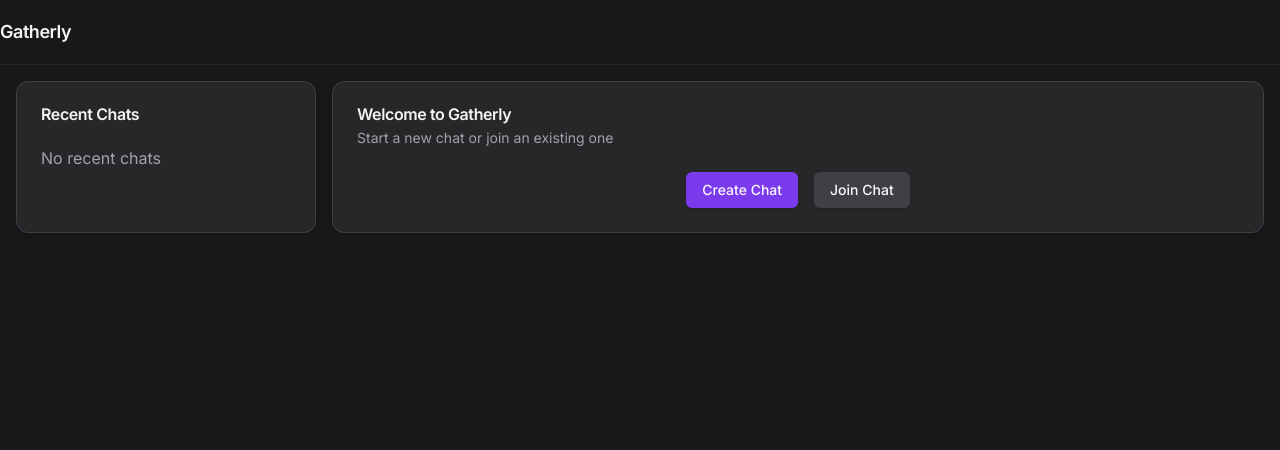
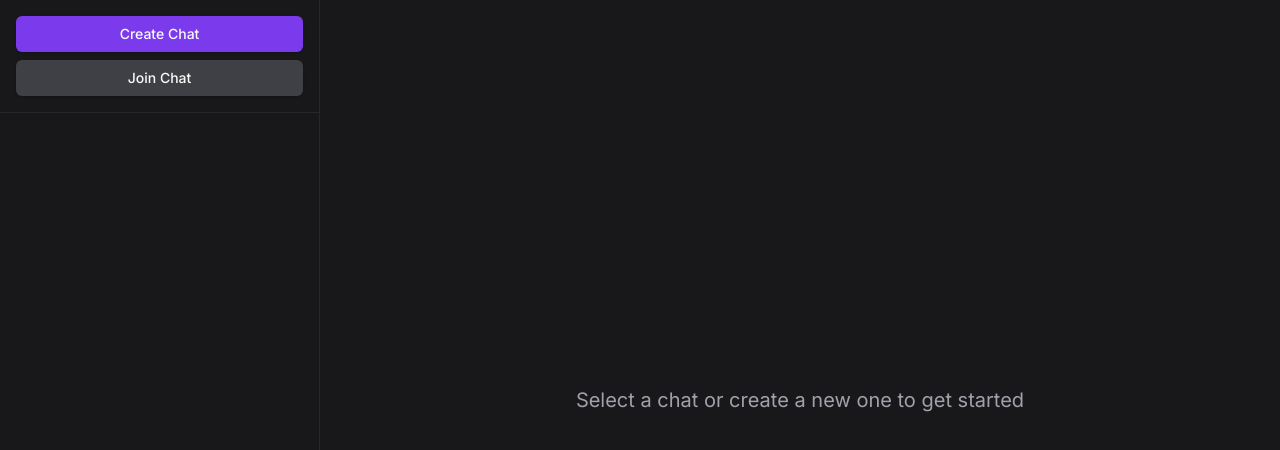
Before and after one commit to nithinag10/getherly-frontend, a Next.js app: page /dashboard in a window 1280 px wide. Shown: the top 450 px of the page. Built offline with nearby package versions, Linux system fonts and the light colour scheme.

Commit message:
added recent chats loging and using user id for fetching

```diff
--- a/app/actions/auth.ts
+++ b/app/actions/auth.ts
@@ -25,7 +25,12 @@ export async function login(prevState: any, formData: FormData) {
     const data = await response.json();
 
     cookies().set("token", data.token, {
-      httpOnly: true,
+      secure: process.env.NODE_ENV === "production",
+      maxAge: 60 * 60 * 24 * 7, // 1 week
+      path: "/",
+    });
+
+    cookies().set("userId", data.user_id, {
       secure: process.env.NODE_ENV === "production",
       maxAge: 60 * 60 * 24 * 7, // 1 week
       path: "/",
@@ -61,7 +66,6 @@ export async function register(prevState: any, formData: FormData) {
     const data = await response.json();
 
     cookies().set("token", data.token, {
-      httpOnly: true,
       secure: process.env.NODE_ENV === "production",
       maxAge: 60 * 60 * 24 * 7, // 1 week
       path: "/",
--- a/app/chat/[id]/page.tsx
+++ b/app/chat/[id]/page.tsx
@@ -6,9 +6,11 @@ import { Button } from '@/components/ui/button'
 import { Input } from '@/components/ui/input'
 import { getMessages, sendMessage, getSummary } from '../../services/api'
 import { Loader2 } from 'lucide-react' // Add this import
+import { useUserId } from '@/hooks/useUserId'
 
 export default function ChatPage() {
   const { id } = useParams()
+  const userId = useUserId()
   const [messages, setMessages] = useState([])
   const [newMessage, setNewMessage] = useState('')
   const [summary, setSummary] = useState(null)
@@ -51,9 +53,8 @@ export default function ChatPage() {
   }, [id])
 
   const handleSendMessage = async () => {
-    if (!id || !newMessage.trim()) return
+    if (!id || !newMessage.trim() || !userId) return
 
-    const userId = '43398710-349f-41da-b29b-0f90094fafdc'
     const tempMessage = {
       tempId: `temp-${Date.now()}`,
       sender_id: userId,
--- a/app/dashboard/page.tsx
+++ b/app/dashboard/page.tsx
@@ -1,50 +1,80 @@
 'use client'
 
-import { useState } from 'react'
+import { useState, useEffect } from 'react'
+import { useRouter } from 'next/navigation'
+import { getUserChats } from '../../services/api'
+import { useUserId } from '@/hooks/useUserId'
 import { Button } from '@/components/ui/button'
-import { Card, CardContent, CardDescription, CardHeader, CardTitle } from '@/components/ui/card'
 import { CreateChatModal } from '../../components/create-chat-modal'
 import { JoinChatModal } from '../../components/join-chat-modal'
 
 export default function Dashboard() {
+  const router = useRouter()
+  const userId = useUserId()
+  const [chats, setChats] = useState([])
   const [isCreateModalOpen, setIsCreateModalOpen] = useState(false)
   const [isJoinModalOpen, setIsJoinModalOpen] = useState(false)
 
+  useEffect(() => {
+    const loadChats = async () => {
+      if (!userId) return
+      try {
+        const response = await getUserChats(userId)
+        setChats(response.chats)
+      } catch (error) {
+        console.error('Failed to load chats:', error)
+      }
+    }
+    loadChats()
+  }, [userId])
+
+  const handleChatClick = (chatId: string) => {
+    router.push(`/chat/${chatId}`)
+  }
+
   return (
-    <div className="min-h-screen bg-zinc-900 text-zinc-100">
-      <header className="border-b border-zinc-800 bg-zinc-900/50 backdrop-blur-sm sticky top-0 z-50">
-        <div className="container flex h-16 items-center">
-          <span className="text-lg font-semibold tracking-tight">Gatherly</span>
+    <div className="flex h-screen bg-zinc-900">
+      {/* Sidebar */}
+      <div className="w-80 border-r border-zinc-800 flex flex-col">
+        <div className="p-4 border-b border-zinc-800">
+          <div className="space-y-2">
+            <Button
+              className="w-full bg-violet-600 hover:bg-violet-700"
+              onClick={() => setIsCreateModalOpen(true)}
+            >
+              Create Chat
+            </Button>
+            <Button
+              className="w-full bg-zinc-700 hover:bg-zinc-600"
+              onClick={() => setIsJoinModalOpen(true)}
+            >
+              Join Chat
+            </Button>
+          </div>
         </div>
-      </header>
 
-      <main className="container mx-auto p-4">
-        <div className="grid md:grid-cols-4 gap-4">
-          <Card className="md:col-span-1 bg-zinc-800 border-zinc-700">
-            <CardHeader>
-              <CardTitle className="text-zinc-100">Recent Chats</CardTitle>
-            </CardHeader>
-            <CardContent>
-              <p className="text-zinc-400">No recent chats</p>
-            </CardContent>
-          </Card>
+        <div className="flex-1 overflow-y-auto">
+          {chats.map((chat) => (
+            <div
+              key={chat.id}
+              onClick={() => handleChatClick(chat.id)}
+              className="p-4 hover:bg-zinc-800 cursor-pointer border-b border-zinc-800"
+            >
+              <h3 className="font-semibold text-zinc-100">{chat.chat_name}</h3>
+              <p className="text-sm text-zinc-400 truncate">{chat.agenda}</p>
+              {chat.last_message && (
+                <p className="text-sm text-zinc-500 mt-1 truncate">{chat.last_message}</p>
+              )}
+              <p className="text-xs text-zinc-600 mt-1">{chat.participant_count} participants</p>
+            </div>
+          ))}
+        </div>
+      </div>
 
-          <Card className="md:col-span-3 bg-zinc-800 border-zinc-700">
-            <CardHeader>
-              <CardTitle className="text-zinc-100">Welcome to Gatherly</CardTitle>
-              <CardDescription className="text-zinc-400">Start a new chat or join an existing one</CardDescription>
-            </CardHeader>
-            <CardContent className="flex justify-center gap-4">
-              <Button onClick={() => setIsCreateModalOpen(true)} className="bg-violet-600 hover:bg-violet-700">
-                Create Chat
-              </Button>
-              <Button onClick={() => setIsJoinModalOpen(true)} className="bg-zinc-700 hover:bg-zinc-600">
-                Join Chat
-              </Button>
-            </CardContent>
-          </Card>
-        </div>
-      </main>
+      {/* Main Content */}
+      <div className="flex-1 flex items-center justify-center">
+        <p className="text-xl text-zinc-400">Select a chat or create a new one to get started</p>
+      </div>
 
       <CreateChatModal isOpen={isCreateModalOpen} onClose={() => setIsCreateModalOpen(false)} />
       <JoinChatModal isOpen={isJoinModalOpen} onClose={() => setIsJoinModalOpen(false)} />
--- a/components/create-chat-modal.tsx
+++ b/components/create-chat-modal.tsx
@@ -5,6 +5,7 @@ import { Button } from "@/components/ui/button"
 import { Input } from "@/components/ui/input"
 import { Label } from "@/components/ui/label"
 import { createChat } from '../services/api'
+import { useUserId } from '@/hooks/useUserId'
 
 interface CreateChatModalProps {
   isOpen: boolean
@@ -13,13 +14,18 @@ interface CreateChatModalProps {
 
 export function CreateChatModal({ isOpen, onClose }: CreateChatModalProps) {
   const router = useRouter()
+  const userId = useUserId()
   const [chatName, setChatName] = useState('')
   const [agenda, setAgenda] = useState('')
   const [error, setError] = useState('')
 
   const handleCreateChat = async () => {
+    if (!userId) {
+      setError('User not authenticated')
+      return
+    }
+
     try {
-      const userId = '43398710-349f-41da-b29b-0f90094fafdc' // This should be dynamically set based on the logged-in user
       const result = await createChat(userId, chatName, agenda)
       if (result && result.chat && result.chat.id) {
         router.push(`/chat/${result.chat.id}`)
--- a/components/join-chat-modal.tsx
+++ b/components/join-chat-modal.tsx
@@ -5,6 +5,7 @@ import { Button } from "@/components/ui/button"
 import { Input } from "@/components/ui/input"
 import { Label } from "@/components/ui/label"
 import { joinChat } from '../services/api'
+import { useUserId } from '@/hooks/useUserId'
 
 interface JoinChatModalProps {
   isOpen: boolean
@@ -14,10 +15,15 @@ interface JoinChatModalProps {
 export function JoinChatModal({ isOpen, onClose }: JoinChatModalProps) {
   const router = useRouter()
   const [joinCode, setJoinCode] = useState('')
+  const userId = useUserId()
 
   const handleJoinChat = async () => {
+    if (!userId) {
+      console.error('User not authenticated')
+      return
+    }
+
     try {
-      const userId = '1' // This should be dynamically set based on the logged-in user
       await joinChat(joinCode, userId)
       router.push(`/chat/${joinCode}`)
     } catch (error) {
--- /dev/null
+++ b/hooks/useUserId.ts
@@ -0,0 +1,28 @@
+"use client";
+
+import { useEffect, useState } from "react";
+
+export function useUserId() {
+  const [userId, setUserId] = useState<string | null>(null);
+
+  useEffect(() => {
+    const getCookieValue = (name: string) => {
+      const value = `; ${document.cookie}`;
+      console.log("All cookies:", document.cookie); // Debug log
+      const parts = value.split(`; ${name}=`);
+      if (parts.length === 2) {
+        const cookieValue = parts.pop()?.split(";").shift();
+        return cookieValue ? decodeURIComponent(cookieValue) : null;
+      }
+      return null;
+    };
+
+    const cookieUserId = getCookieValue("userId");
+    console.log("Cookie found:", document.cookie); // Debug log
+    console.log("Parsed userId:", cookieUserId); // Debug log
+
+    setUserId(cookieUserId);
+  }, []);
+
+  return userId;
+}
--- a/services/api.ts
+++ b/services/api.ts
@@ -137,3 +137,9 @@ export function getAuthHeaders(): HeadersInit {
     Authorization: token ? `Bearer ${token}` : "",
   };
 }
+
+export async function getUserChats(userId: string) {
+  const response = await fetch(`${API_BASE_URL}/chats/user/${userId}/chats`);
+  if (!response.ok) throw new Error("Failed to fetch chats");
+  return response.json();
+}
```
